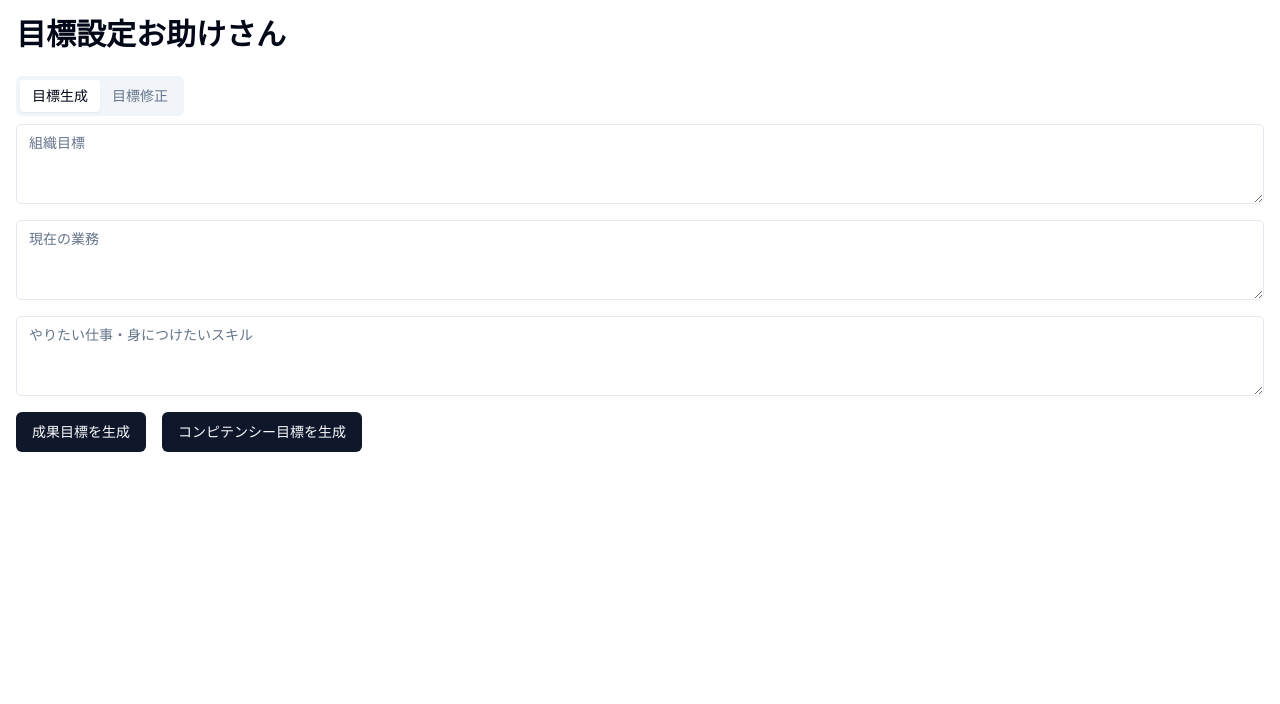
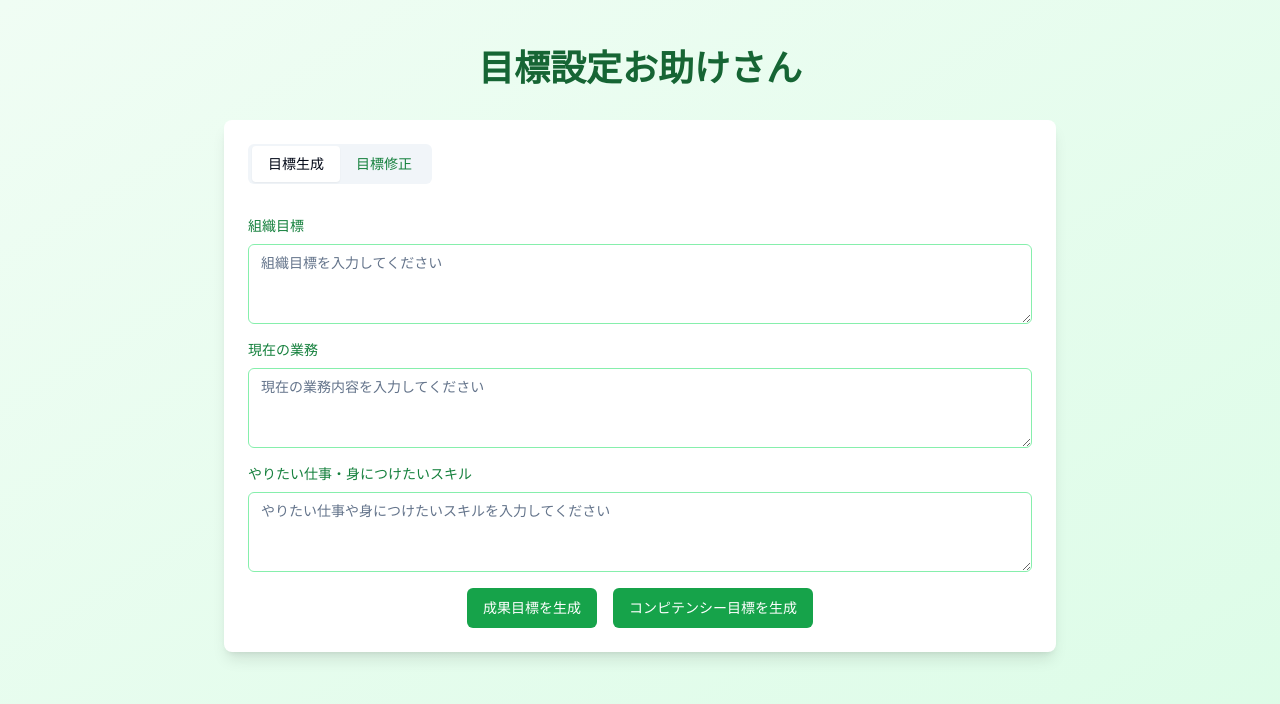
Before and after one commit to YasuYasuonFire/goalgenie, a React (Vite) app: page / in a window 1280 px wide. Shown: the top 704 px of the page. Built offline with nearby package versions, Linux system fonts and the light colour scheme; no server answers.

Commit message:
[update]レイアウト改善

```diff
--- a/src/components/GoalGenerator.jsx
+++ b/src/components/GoalGenerator.jsx
@@ -68,34 +68,49 @@ const GoalGenerator = ({ onGenerateGoals }) => {
   };
 
   return (
-    <div className="space-y-4">
+    <div className="space-y-6">
       <form className="space-y-4">
+        <div className="space-y-2">
+          <label htmlFor="orgGoals" className="block text-sm font-medium text-green-700">組織目標</label>
           <Textarea
-          placeholder="組織目標"
+            id="orgGoals"
+            placeholder="組織目標を入力してください"
             value={orgGoals}
             onChange={(e) => setOrgGoals(e.target.value)}
+            className="w-full px-3 py-2 border border-green-300 rounded-md focus:outline-none focus:ring-2 focus:ring-green-500"
           />
+        </div>
+        <div className="space-y-2">
+          <label htmlFor="currentWork" className="block text-sm font-medium text-green-700">現在の業務</label>
           <Textarea
-          placeholder="現在の業務"
+            id="currentWork"
+            placeholder="現在の業務内容を入力してください"
             value={currentWork}
             onChange={(e) => setCurrentWork(e.target.value)}
+            className="w-full px-3 py-2 border border-green-300 rounded-md focus:outline-none focus:ring-2 focus:ring-green-500"
           />
+        </div>
+        <div className="space-y-2">
+          <label htmlFor="desiredWorkAndSkills" className="block text-sm font-medium text-green-700">やりたい仕事・身につけたいスキル</label>
           <Textarea
-          placeholder="やりたい仕事・身につけたいスキル"
+            id="desiredWorkAndSkills"
+            placeholder="やりたい仕事や身につけたいスキルを入力してください"
             value={desiredWorkAndSkills}
             onChange={(e) => setDesiredWorkAndSkills(e.target.value)}
+            className="w-full px-3 py-2 border border-green-300 rounded-md focus:outline-none focus:ring-2 focus:ring-green-500"
           />
-        <div className="flex space-x-4">
-          <Button onClick={handleSubmitPerformance} disabled={isGenerating}>
+        </div>
+        <div className="flex space-x-4 justify-center">
+          <Button onClick={handleSubmitPerformance} disabled={isGenerating} className="bg-green-600 hover:bg-green-700 text-white">
             {isGenerating ? '生成中...' : '成果目標を生成'}
           </Button>
-          <Button onClick={handleSubmitCompetency} disabled={isGenerating}>
+          <Button onClick={handleSubmitCompetency} disabled={isGenerating} className="bg-green-600 hover:bg-green-700 text-white">
             {isGenerating ? '生成中...' : 'コンピテンシー目標を生成'}
           </Button>
         </div>
       </form>
       {isGenerating && (
-        <div className="mt-4 p-4 bg-yellow-100 rounded">
+        <div className="mt-4 p-4 bg-green-100 rounded-md text-green-800">
           <p className="text-center">目標を生成中です。しばらくお待ちください...</p>
         </div>
       )}
--- a/src/components/GoalRevision.jsx
+++ b/src/components/GoalRevision.jsx
@@ -42,24 +42,36 @@ const GoalRevision = ({ onReviseGoals }) => {
   };
 
   return (
-    <div className="space-y-4">
+    <div className="space-y-6">
       <form onSubmit={handleSubmit} className="space-y-4">
+        <div className="space-y-2">
+          <label htmlFor="orgGoals" className="block text-sm font-medium text-green-700">組織目標</label>
           <Textarea
-          placeholder="組織目標"
+            id="orgGoals"
+            placeholder="組織目標を入力してください"
             value={orgGoals}
             onChange={(e) => setOrgGoals(e.target.value)}
+            className="w-full px-3 py-2 border border-green-300 rounded-md focus:outline-none focus:ring-2 focus:ring-green-500"
           />
+        </div>
+        <div className="space-y-2">
+          <label htmlFor="personalGoals" className="block text-sm font-medium text-green-700">現在の個人目標</label>
           <Textarea
-          placeholder="現在の個人目標"
+            id="personalGoals"
+            placeholder="現在の個人目標を入力してください"
             value={personalGoals}
             onChange={(e) => setPersonalGoals(e.target.value)}
+            className="w-full px-3 py-2 border border-green-300 rounded-md focus:outline-none focus:ring-2 focus:ring-green-500"
           />
-        <Button type="submit" disabled={isRevising}>
+        </div>
+        <div className="flex justify-center">
+          <Button type="submit" disabled={isRevising} className="bg-green-600 hover:bg-green-700 text-white">
             {isRevising ? '修正中...' : '目標を修正'}
           </Button>
+        </div>
       </form>
       {isRevising && (
-        <div className="mt-4 p-4 bg-yellow-100 rounded">
+        <div className="mt-4 p-4 bg-green-100 rounded-md text-green-800">
           <p className="text-center">目標を修正中です。しばらくお待ちください...</p>
         </div>
       )}
--- a/src/pages/Index.jsx
+++ b/src/pages/Index.jsx
@@ -17,19 +17,21 @@ const Index = () => {
   };
 
   return (
-    <div className="container mx-auto p-4">
-      <h1 className="text-3xl font-bold mb-6">目標設定お助けさん</h1>
-      <Tabs defaultValue="generate">
-        <TabsList>
-          <TabsTrigger value="generate">目標生成</TabsTrigger>
-          <TabsTrigger value="revise">目標修正</TabsTrigger>
+    <div className="min-h-screen bg-gradient-to-br from-green-50 to-green-100 py-12">
+      <div className="container mx-auto px-4 sm:px-6 lg:px-8 max-w-4xl">
+        <h1 className="text-4xl font-bold mb-8 text-green-800 text-center">目標設定お助けさん</h1>
+        <div className="bg-white shadow-lg rounded-lg overflow-hidden">
+          <Tabs defaultValue="generate" className="p-6">
+            <TabsList className="mb-6">
+              <TabsTrigger value="generate" className="px-4 py-2 text-green-700">目標生成</TabsTrigger>
+              <TabsTrigger value="revise" className="px-4 py-2 text-green-700">目標修正</TabsTrigger>
             </TabsList>
             <TabsContent value="generate">
               <GoalGenerator onGenerateGoals={handleGenerateGoals} />
               {generatedGoals && (
-            <div className="mt-4 p-4 bg-gray-100 rounded">
-              <h3 className="font-bold mb-2">生成された目標:</h3>
-              <div className="prose max-w-none">
+                <div className="mt-6 p-4 bg-green-50 rounded-lg border border-green-200">
+                  <h3 className="font-bold mb-2 text-green-800">生成された目標:</h3>
+                  <div className="prose max-w-none text-green-900">
                     <ReactMarkdown>{generatedGoals}</ReactMarkdown>
                   </div>
                 </div>
@@ -38,9 +40,9 @@ const Index = () => {
             <TabsContent value="revise">
               <GoalRevision onReviseGoals={handleReviseGoals} />
               {revisedGoals && (
-            <div className="mt-4 p-4 bg-gray-100 rounded">
-              <h3 className="font-bold mb-2">修正された目標:</h3>
-              <div className="prose max-w-none">
+                <div className="mt-6 p-4 bg-green-50 rounded-lg border border-green-200">
+                  <h3 className="font-bold mb-2 text-green-800">修正された目標:</h3>
+                  <div className="prose max-w-none text-green-900">
                     <ReactMarkdown>{revisedGoals}</ReactMarkdown>
                   </div>
                 </div>
@@ -48,6 +50,8 @@ const Index = () => {
             </TabsContent>
           </Tabs>
         </div>
+      </div>
+    </div>
   );
 };
 
```
Also changed, not shown: 1 other file (tests, documents, lock files or other folders). Lines whose indentation alone changed are shown as unchanged.
